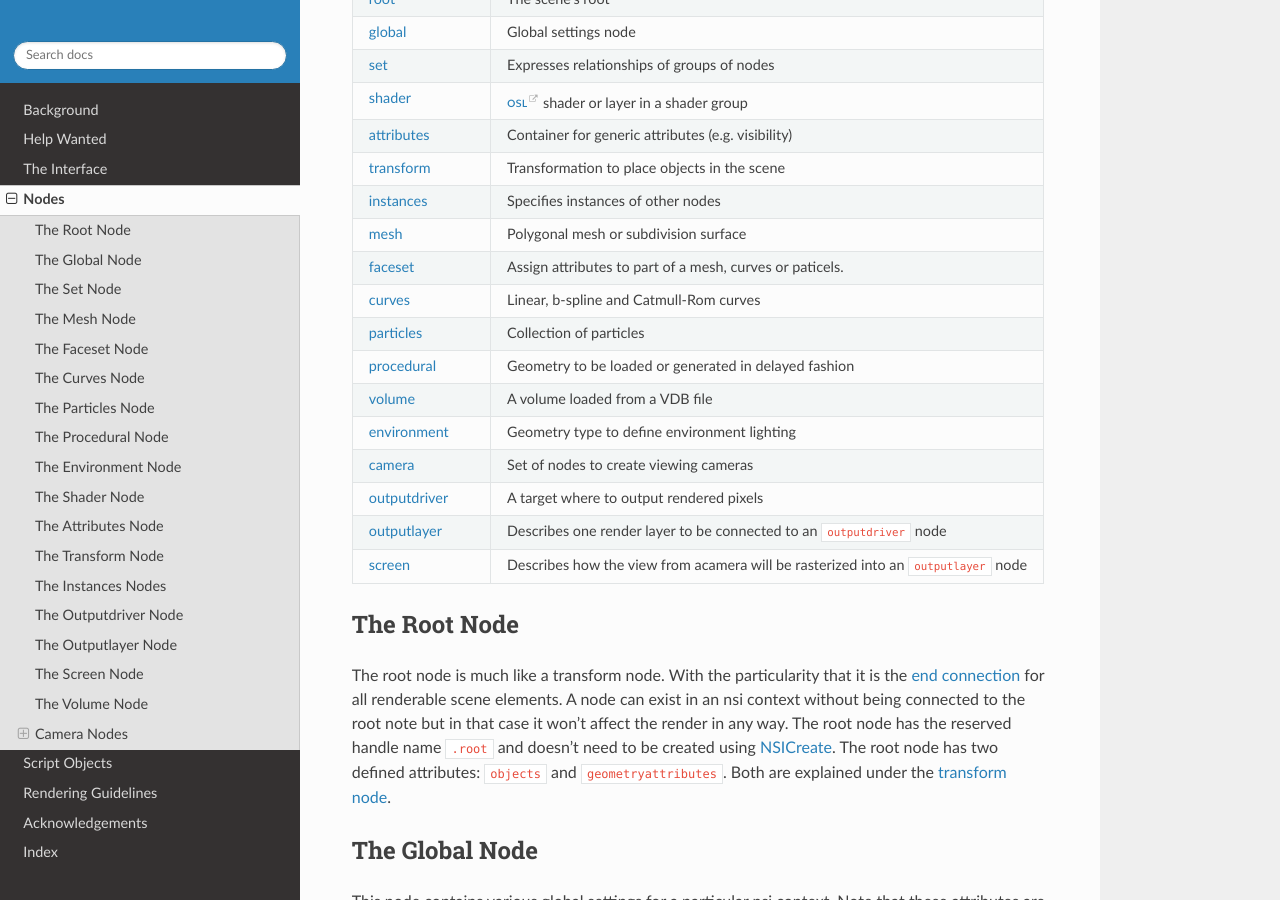
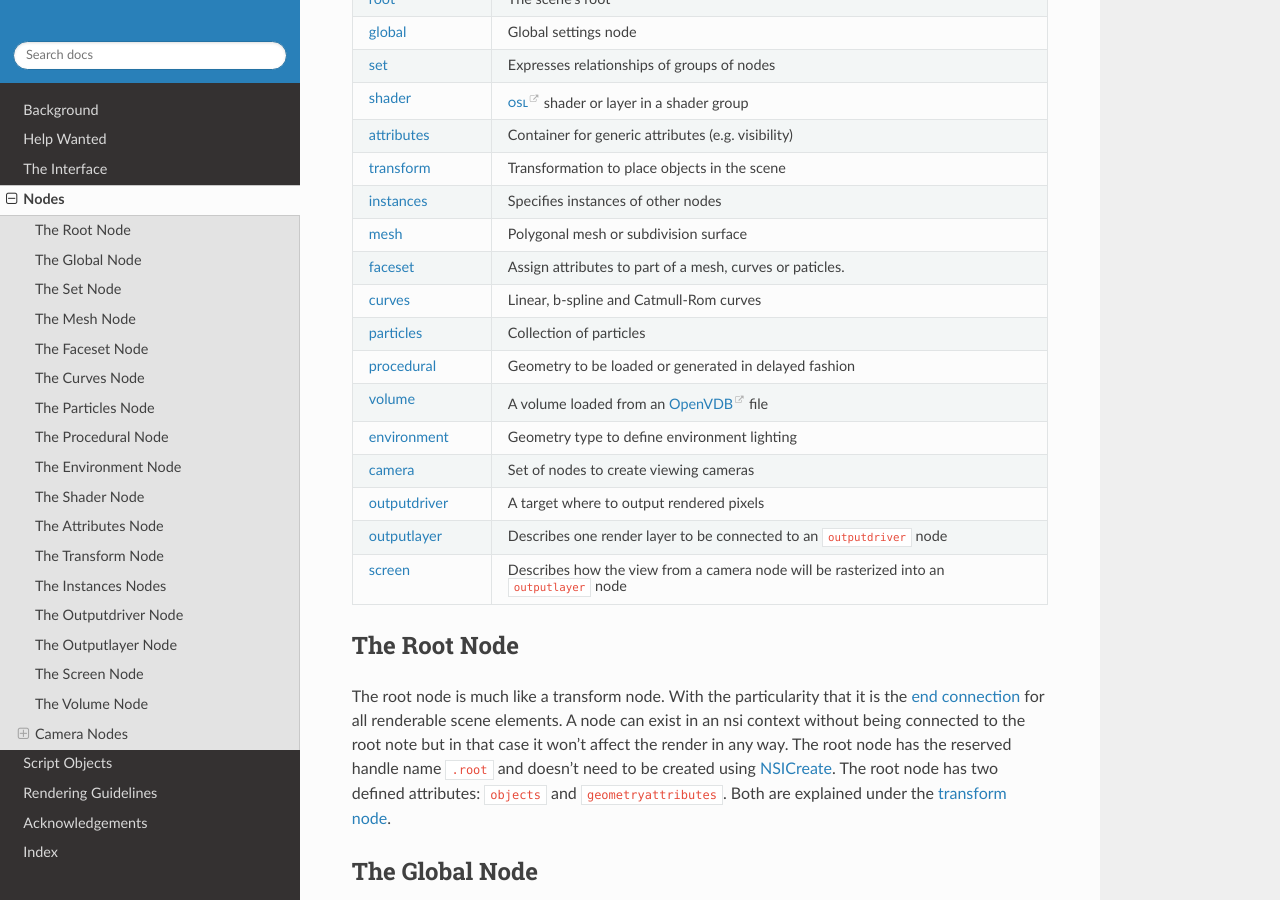
Before and after one commit to virtualritz/nsi-docs, a Sphinx documentation site: the page built from docs/nodes.rst, in a window 1280 px wide and 900 px high, scrolled down 371 px. Built offline with Sphinx 7.4.7 and the Read the Docs theme 2.0.0, drawn with Linux system fonts in a browser that asks for light colours.

Commit message:
Typos, added link to OpenVDB.

```diff
--- a/docs/definitions.rst
+++ b/docs/definitions.rst
@@ -1,6 +1,8 @@
 .. |nsi| replace:: ɴsɪ
 
-.. |osl| replace:: `ᴏsʟ <http://opensource.imageworks.com/?p=osl>`__
+.. |osl| replace:: `ᴏsʟ <https://opensource.imageworks.com/?p=osl>`__
+
+.. |OpenVDB| replace:: `OpenVDB <https://www.openvdb.org>`__
 
 .. |nbsp| unicode:: 0xA0
     :trim:
--- a/docs/nodes.rst
+++ b/docs/nodes.rst
@@ -40,7 +40,7 @@ details.
    +----------------------------------------+--------------------------+
    | :ref:`faceset<node:faceset>`           | Assign attributes to     |
    |                                        | part of a mesh, curves   |
-   |                                        | or paticels.             |
+   |                                        | or paticles.             |
    +----------------------------------------+--------------------------+
    | :ref:`curves<node:curves>`             | Linear, b-spline and     |
    |                                        | Catmull-Rom curves       |
@@ -51,8 +51,8 @@ details.
    |                                        | or generated in delayed  |
    |                                        | fashion                  |
    +----------------------------------------+--------------------------+
-   | :ref:`volume<node:volume>`             | A volume loaded from a   |
-   |                                        | VDB file                 |
+   | :ref:`volume<node:volume>`             | A volume loaded from an  |
+   |                                        | |OpenVDB| file           |
    +----------------------------------------+--------------------------+
    | :ref:`environment<node:environment>`   | Geometry type to define  |
    |                                        | environment lighting     |
@@ -69,8 +69,8 @@ details.
    |                                        | node                     |
    +----------------------------------------+--------------------------+
    | :ref:`screen<node:screen>`             | Describes how the view   |
-   |                                        | from acamera will be     |
-   |                                        | rasterized into an       |
+   |                                        | from a camera node will  |
+   |                                        | be rasterized into an    |
    |                                        | ``outputlayer`` node     |
    +----------------------------------------+--------------------------+
 
```
